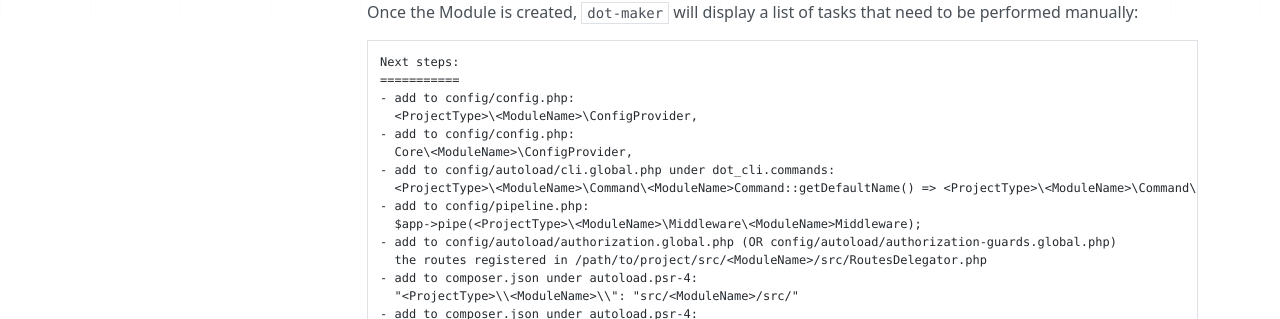
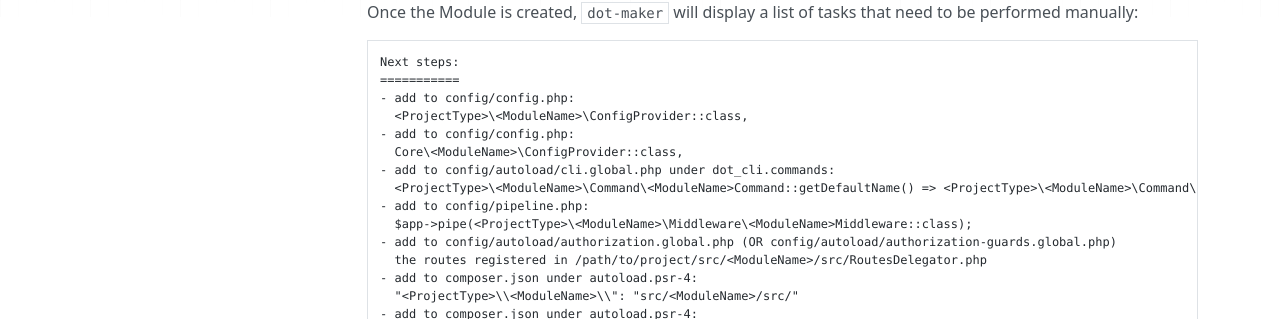
Before and after one commit to dotkernel/dot-maker, an MkDocs documentation site: the page built from docs/book/v1/component/module.md, in a window 1280 px wide and 900 px high, scrolled down 6936 px. Shown: the part 289-608 px from the top of the window. Built offline with MkDocs 1.6.1, drawn with Linux system fonts in a browser that asks for light colours; nearby versions of some CDN libraries; some of the changed text lies outside the part shown.

Commit message:
Issue #12: [Docs] Fixed (Core)ConfigProvider and Middleware related post make module messages
Signed-off-by: alexmerlin <alex.merlin.1985@gmail.com>

```diff
--- a/docs/book/v1/component/module.md
+++ b/docs/book/v1/component/module.md
@@ -334,13 +334,13 @@ Once the Module is created, `dot-maker` will display a list of tasks that need t
 Next steps:
 ===========
 - add to config/config.php:
-  <ProjectType>\<ModuleName>\ConfigProvider,
+  <ProjectType>\<ModuleName>\ConfigProvider::class,
 - add to config/config.php:
-  Core\<ModuleName>\ConfigProvider,
+  Core\<ModuleName>\ConfigProvider::class,
 - add to config/autoload/cli.global.php under dot_cli.commands:
   <ProjectType>\<ModuleName>\Command\<ModuleName>Command::getDefaultName() => <ProjectType>\<ModuleName>\Command\<ModuleName>Command::class,
 - add to config/pipeline.php:
-  $app->pipe(<ProjectType>\<ModuleName>\Middleware\<ModuleName>Middleware);
+  $app->pipe(<ProjectType>\<ModuleName>\Middleware\<ModuleName>Middleware::class);
 - add to config/autoload/authorization.global.php (OR config/autoload/authorization-guards.global.php)
   the routes registered in /path/to/project/src/<ModuleName>/src/RoutesDelegator.php
 - add to composer.json under autoload.psr-4:
```
